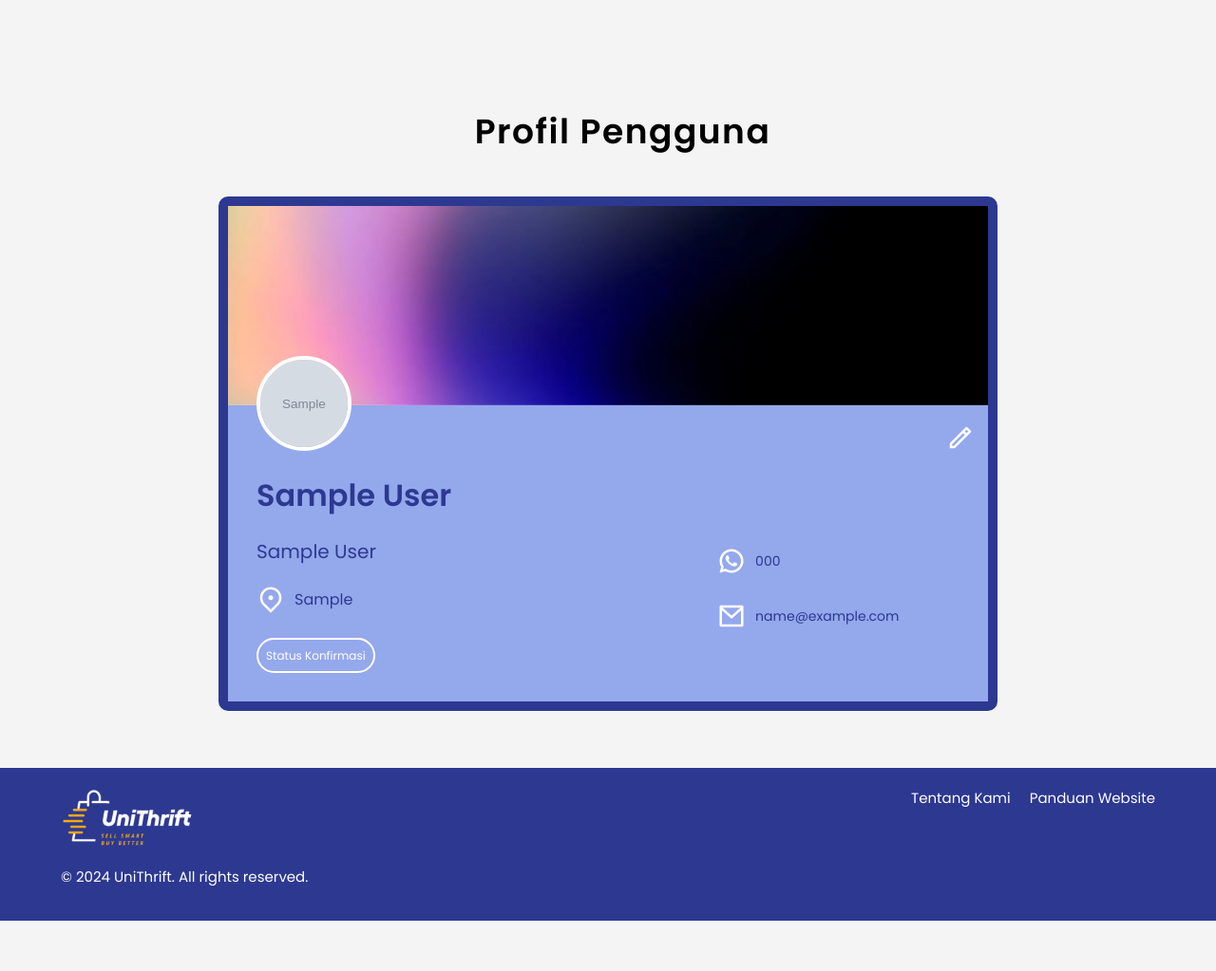
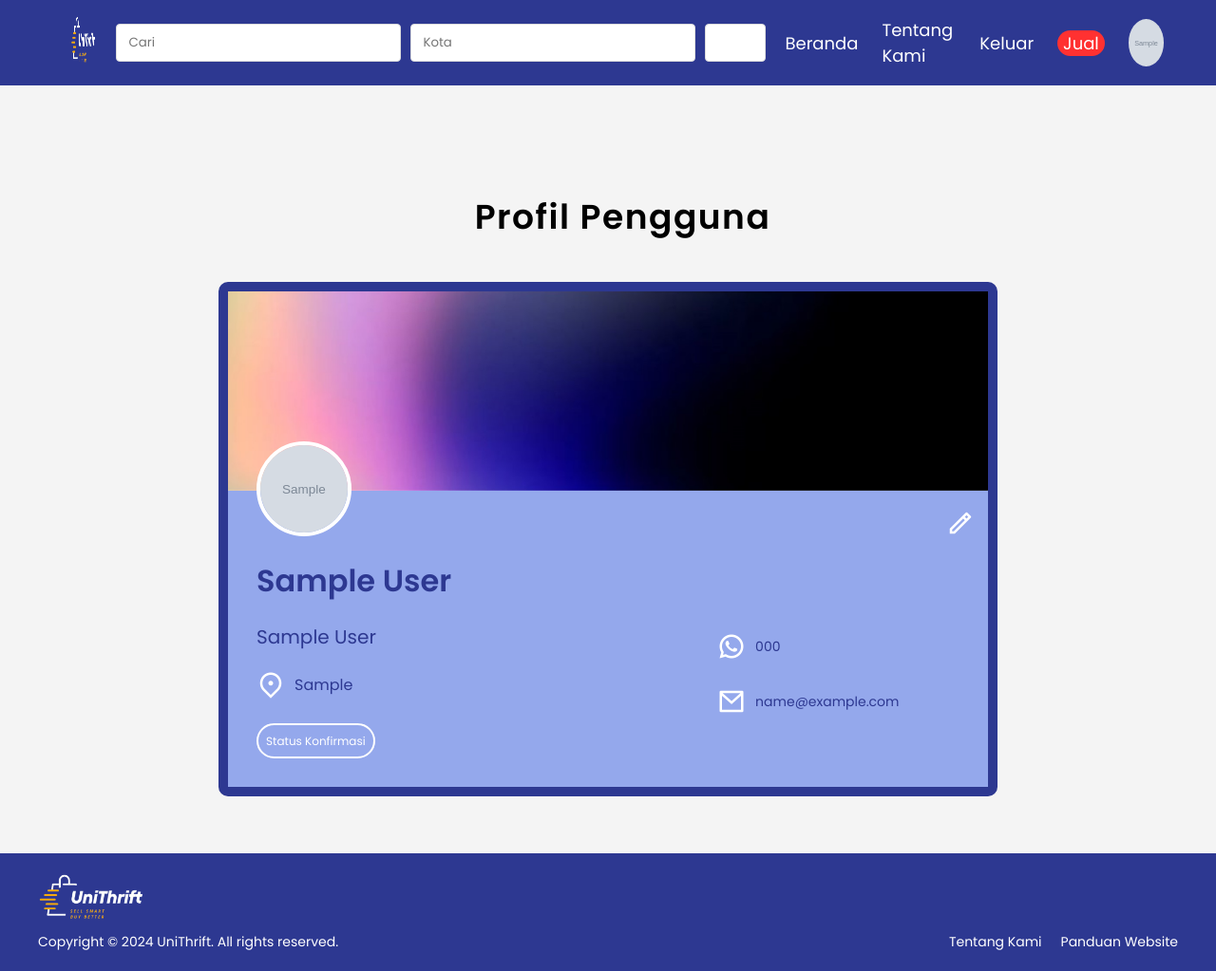
Before and after one commit to Gregroww/UniThrift, a PHP site: page /pageprofile.php in a window 1280 px wide. Shown: the whole page at 95% size. Before the commit the page ends 970 px from the top, so only its background shows below. Run offline with PHP 8.4, Linux system fonts and the light colour scheme; the visitor is signed in with stand-in values (Sample User, id 1); tables that the repository leaves empty or names only in its code hold one stand-in row (values such as "Sample post"); grey boxes marked "Sample" are stand-in pictures.

Commit message:
masi fresh

```diff
--- a/footer.php
+++ b/footer.php
@@ -1,3 +1,7 @@
+<?php
+require 'connect.php';
+?>
+
 <!DOCTYPE html>
 <html lang="en">
 <head>
@@ -7,16 +11,16 @@
 <footer class="footer">
     <div class="footer-container">
         <div class="footer-left">
-                <div class="footer-logo">
             <img src="images/logo.png" alt="UniThrift Logo">
-                </div>
-                <p class="footer-text">&copy; 2024 UniThrift. All rights reserved.</p>
-            </div>
+            <div class="footer-bottom">
+                <p class="footer-text">Copyright © 2024 UniThrift. All rights reserved.</p>
                 <div class="footer-links">
                     <a href="tentang-kami.php">Tentang Kami</a>
                     <a href="panduan_website.php">Panduan Website</a>
                 </div>
             </div>
+        </div>
+    </div>
 </footer>
 </body>
 </html>
--- a/pageprofile.php
+++ b/pageprofile.php
@@ -28,10 +28,40 @@
   <meta name="viewport" content="width=device-width, initial-scale=1.0">
   <title>Profil Pengguna - UniThrift</title>
   <link rel="stylesheet" href="style/pageprofile.css">
+  <link rel="stylesheet" href="style/navbar.css">
   <link rel="stylesheet" href="https://cdnjs.cloudflare.com/ajax/libs/font-awesome/6.0.0-beta3/css/all.min.css">
   <link rel="stylesheet" href="https://cdnjs.cloudflare.com/ajax/libs/remixicon/2.5.0/remixicon.css">
 </head>
+
 <body>
+<nav class="navbar">
+        <div class="logo">
+            <img src="images/logo.png" alt="UniThrift Logo">
+        </div>
+
+        <div class="search-container">
+            <div class="input-wrapper">
+                <input type="text" placeholder="Cari">
+                <input type="text" placeholder="Kota">
+                <button class="search-button">
+                <i class="fa-solid fa-magnifying-glass"></i>
+                </button>
+            </div>
+        </div>
+        <div class="nav-links">
+            <a href="index.php">Beranda</a>
+            <a href="tentang-kami.php">Tentang Kami</a>
+            <?php if(isset($_SESSION['nama_pengguna'])): ?>
+                <a href="logout.php">Keluar</a>
+                <a href="sellpage.php" class="jual-btn">Jual</a>
+                <a href="pageprofile.php">
+                <img src="images/<?php echo htmlspecialchars($user['foto_ktm']); ?>" alt="Foto Profil" class="foto-profil">
+                </a>
+            <?php else: ?>
+                <a href="login.php">Masuk</a>
+            <?php endif; ?>
+        </div>
+    </nav>
   <!-- Main Content -->
   <main class="profile-container">
     <h1 class="profile-title">Profil Pengguna</h1>
--- a/style/footer.css
+++ b/style/footer.css
@@ -1,52 +1,43 @@
-
 .footer {
     background-color: #2D3891;
     color: white;
-    padding: 20px 0;
 }
 
 .footer-container {
-    display: flex;
-    justify-content: space-between;
-    padding: 0 20px;
-    width: 90%;
-    margin: 0 auto;
-}
-
-.footer-container p {
-    font-size: 15px;
+    padding: 20px 40px;
 }
 
 .footer-left {
     display: flex;
     flex-direction: column;
-    align-items: flex-start;
 }
 
-.footer-logo img {
-    width: 150px;
+.footer-left img {
+    width: 120px;
+    height: auto;
     margin-bottom: 5px;
 }
 
+.footer-bottom {
+    display: flex;
+    justify-content: space-between;
+    align-items: center;
+}
+
 .footer-text {
-    font-size: 0.9em;
-    margin-top: 5px;
+    font-size: 14px;
+    margin: 0;
 }
 
 .footer-links {
     display: flex;
     gap: 20px;
-    margin-left: auto;
 }
 
 .footer-links a {
     color: white;
     text-decoration: none;
-    font-size: 15px;
-}
-
-.footer-links a:hover {
-    text-decoration: underline;
+    font-size: 14px;
 }
 
 @media (max-width: 768px) {
--- a/style/navbar.css
+++ b/style/navbar.css
@@ -89,8 +89,8 @@
 }
 
 .foto-profil {
-    width: 40px;
-    height: 40px;
+    width: 50px;
+    height: 50px;
     border-radius: 50%;
     margin-right: 10px;
 }
```
Also changed, not shown: pageprofilelain.php (+28 -0 lines), sellpage.php (+20 -0 lines), style/sellpage.css (+4 -3 lines), images/Cuplikan layar 2024-02-09 225744.png (added), images/Cuplikan layar 2024-02-25 222328.png (added), images/vario-abs.jpg (added). Lines whose indentation alone changed are shown as unchanged.
